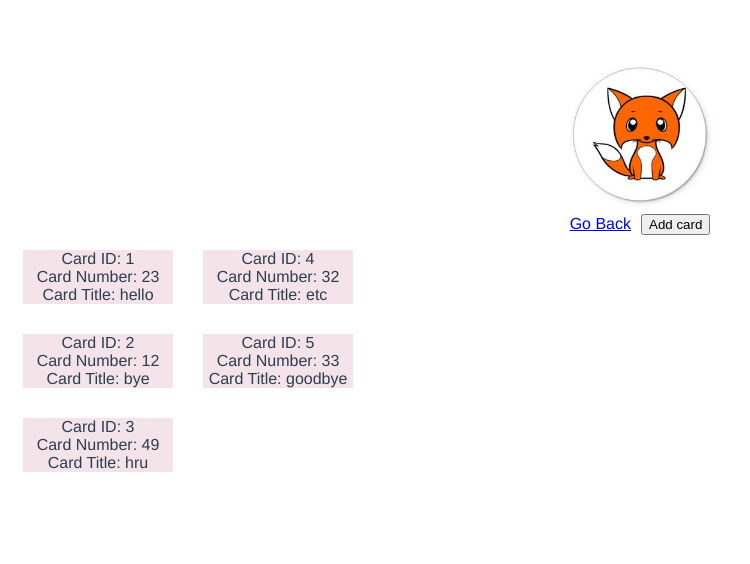
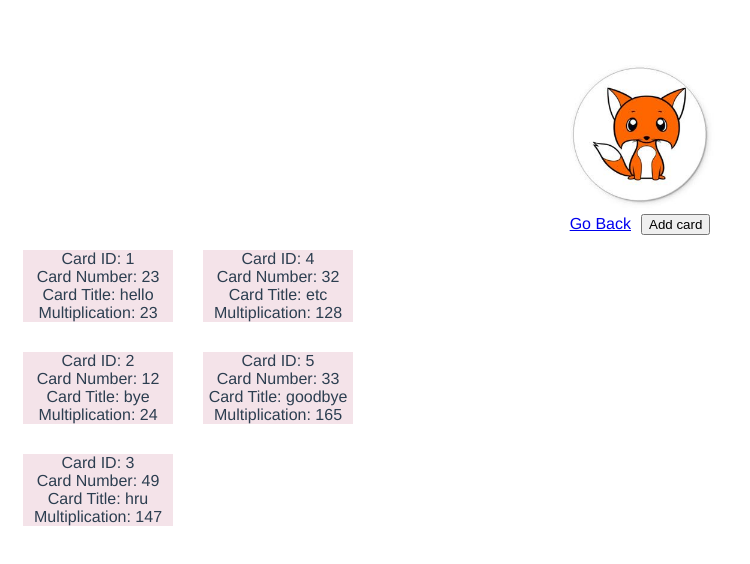
Before and after one commit to MashaKazachenok/VueJSTest, a Vue app: page /#/main in a window 1280 px wide. Shown: the top 564 px of the page, without its empty margins (0-750 px from the left). Built offline with nearby package versions, Linux system fonts and the light colour scheme.

Commit message:
add computed property to show multiplication id on card number

```diff
--- a/src/components/Card.vue
+++ b/src/components/Card.vue
@@ -3,6 +3,7 @@
     <div>Card ID: {{ card.id }}</div>
     <div>Card Number: {{ card.number }}</div>
     <div>Card Title: {{ card.title }}</div>
+    <div>Multiplication: {{ multiplication }}</div>
   </div>
 </template>
 <script>
@@ -23,6 +24,14 @@ export default {
     back() {
       this.$router.go(-1);
     }
+  },
+  computed: {
+    multiplication: function() {
+      if (!this.card) {
+        return 0;
+      }
+      return this.card.id * this.card.number;
+    }
   }
 };
 </script>
```
